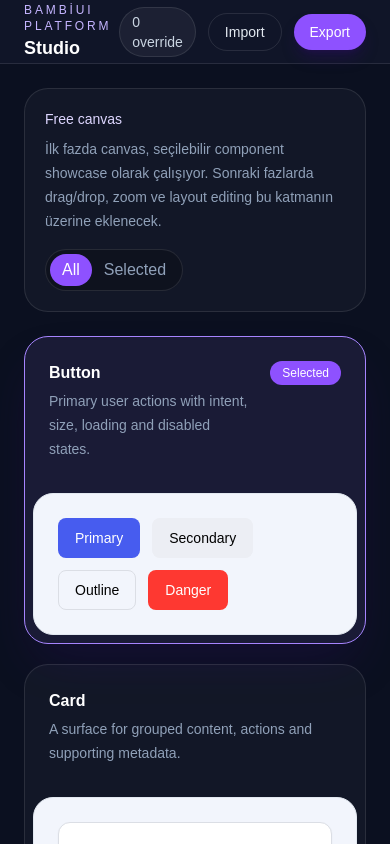
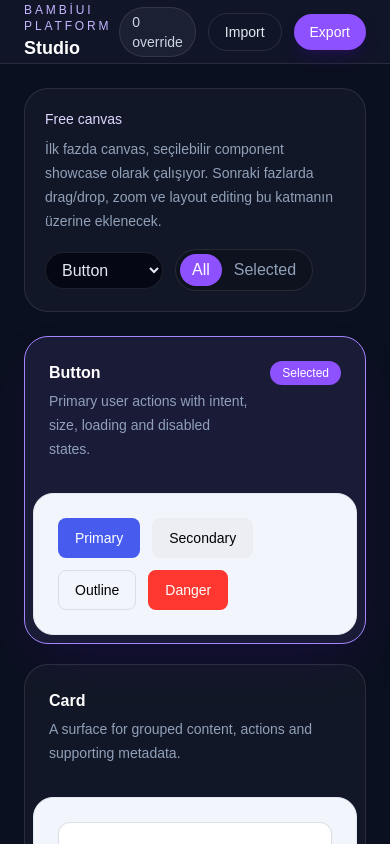
Before and after one commit to bambiui/studio, a Next.js app: page / in a window 390 px wide. Shown: the top 844 px of the page. Built offline with nearby package versions, Linux system fonts and the light colour scheme.

Commit message:
feat(studio): add mobile component selector

```diff
--- a/src/studio/components/Canvas.tsx
+++ b/src/studio/components/Canvas.tsx
@@ -37,6 +37,21 @@ export function Canvas({
                 katmanın üzerine eklenecek.
               </p>
             </div>
+            <div className="flex flex-wrap items-center gap-3">
+              <label className="lg:hidden">
+                <span className="sr-only">Select component</span>
+                <select
+                  value={selectedComponentId}
+                  onChange={(event) => onSelectComponent(event.target.value)}
+                  className="rounded-full border border-white/10 bg-[#050814] px-3 py-2 text-xs font-medium text-slate-200 outline-none focus:border-violet-400"
+                >
+                  {studioComponents.map((component) => (
+                    <option key={component.id} value={component.id}>
+                      {component.name}
+                    </option>
+                  ))}
+                </select>
+              </label>
               <div className="flex rounded-full border border-white/10 bg-black/20 p-1">
                 {(["all", "selected"] as const).map((mode) => (
                   <button
@@ -52,6 +67,7 @@ export function Canvas({
                     {mode === "all" ? "All" : "Selected"}
                   </button>
                 ))}
+              </div>
             </div>
           </div>
         </div>
```
Lines whose indentation alone changed are shown as unchanged.
